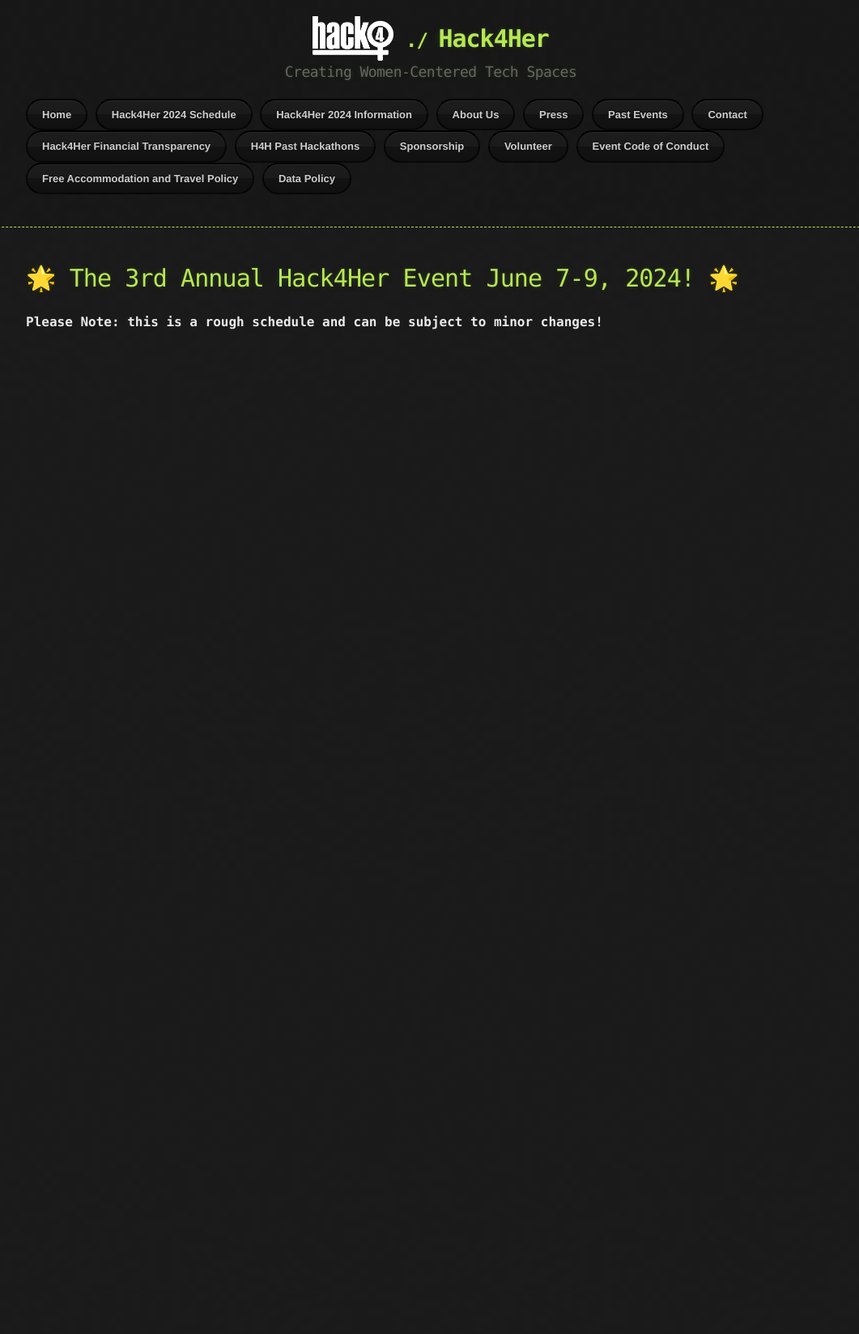
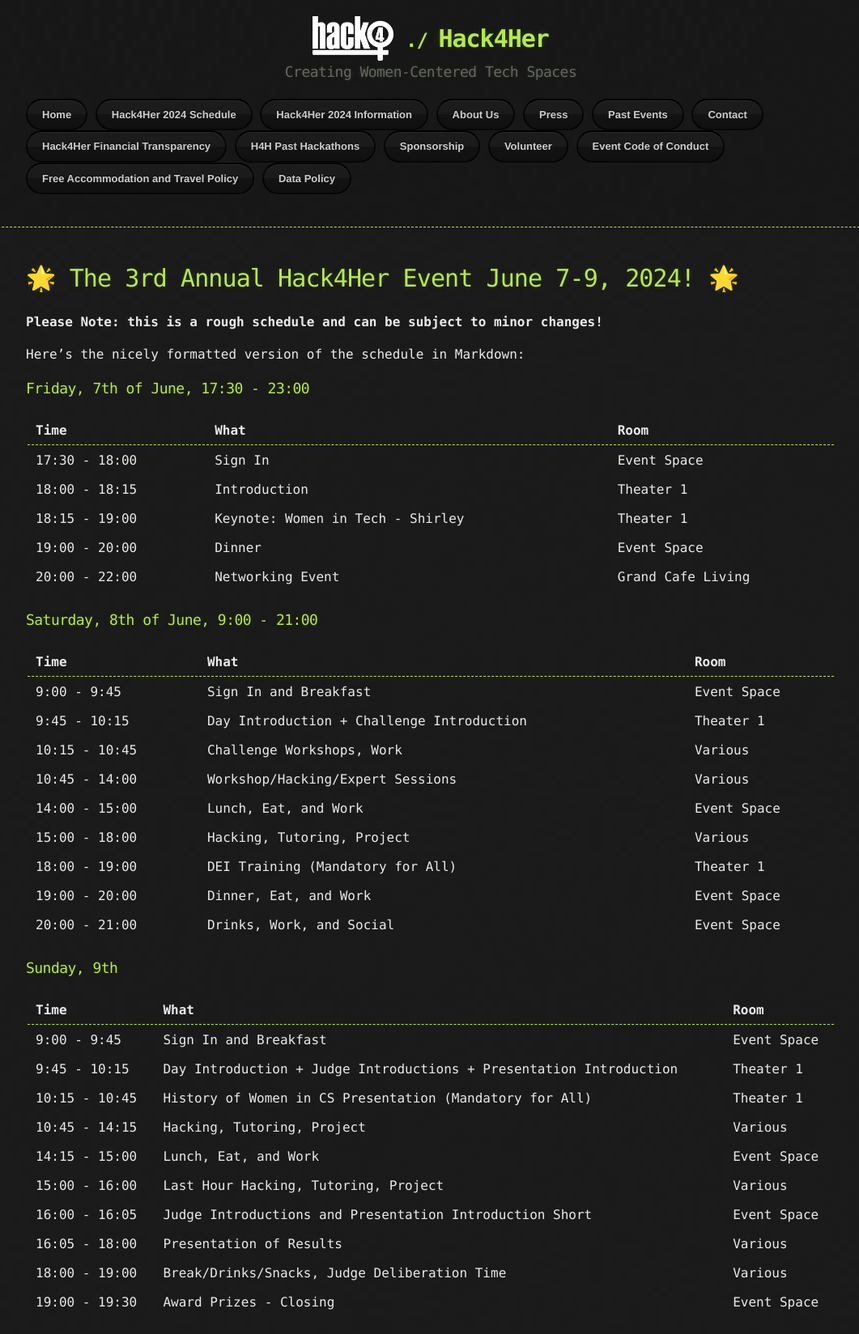
Before and after one commit to hack4her/hack4her.github.io, a Jekyll site: the page built from 2024_schedule.md, in a window 1280 px wide. Shown: the whole page at 81% size, without its empty margins (108-1169 px from the left). Built offline with Jekyll 4.4.1, drawn with Linux system fonts in a browser that asks for light colours; our own code applies the rules of GitHub Pages for plain Markdown files; the repository's description, which GitHub fills in, is left out; before the commit the page ends 900 px from its top, so only the background shows below that.

Commit message:
Update 2024_schedule.md

```diff
--- a/2024_schedule.md
+++ b/2024_schedule.md
@@ -1,3 +1,46 @@
 # 🌟 The 3rd Annual Hack4Her Event June 7-9, 2024! 🌟
 
 **Please Note: this is a rough schedule and can be subject to minor changes!**
+
+Here's the nicely formatted version of the schedule in Markdown:
+
+### Friday, 7th of June, 17:30 - 23:00
+
+
+
+| Time       | What                           | Room       |
+|------------|--------------------------------|------------|
+| 17:30 - 18:00 | Sign In                      | Event Space  |
+| 18:00 - 18:15 | Introduction                 | Theater 1 |
+| 18:15 - 19:00 | Keynote: Women in Tech - Shirley | Theater 1 |
+| 19:00 - 20:00 | Dinner                       | Event Space |
+| 20:00 - 22:00 | Networking Event             | Grand Cafe Living  |
+
+### Saturday, 8th of June, 9:00 - 21:00
+
+| Time         | What                               | Room       |
+|--------------|------------------------------------|------------|
+| 9:00 - 9:45  | Sign In and Breakfast              | Event Space |
+| 9:45 - 10:15 | Day Introduction + Challenge Introduction | Theater 1   |
+| 10:15 - 10:45 | Challenge Workshops, Work         | Various  |
+| 10:45 - 14:00 | Workshop/Hacking/Expert Sessions  | Various    |
+| 14:00 - 15:00 | Lunch, Eat, and Work              | Event Space |
+| 15:00 - 18:00 | Hacking, Tutoring, Project        | Various    |
+| 18:00 - 19:00 | DEI Training (Mandatory for All)  | Theater 1  |
+| 19:00 - 20:00 | Dinner, Eat, and Work             | Event Space |
+| 20:00 - 21:00 | Drinks, Work, and Social          | Event Space    |
+
+### Sunday, 9th
+
+| Time         | What                                  | Room       |
+|--------------|---------------------------------------|------------|
+| 9:00 - 9:45  | Sign In and Breakfast                 | Event Space |
+| 9:45 - 10:15 | Day Introduction + Judge Introductions + Presentation Introduction | Theater 1  |
+| 10:15 - 10:45 | History of Women in CS Presentation (Mandatory for All) | Theater 1 |
+| 10:45 - 14:15 | Hacking, Tutoring, Project           | Various    |
+| 14:15 - 15:00 | Lunch, Eat, and Work                 | Event Space |
+| 15:00 - 16:00 | Last Hour Hacking, Tutoring, Project | Various    |
+| 16:00 - 16:05 | Judge Introductions and Presentation Introduction Short | Event Space  |
+| 16:05 - 18:00 | Presentation of Results              | Various |
+| 18:00 - 19:00 | Break/Drinks/Snacks, Judge Deliberation Time | Various |
+| 19:00 - 19:30 | Award Prizes - Closing               | Event Space  |
```
